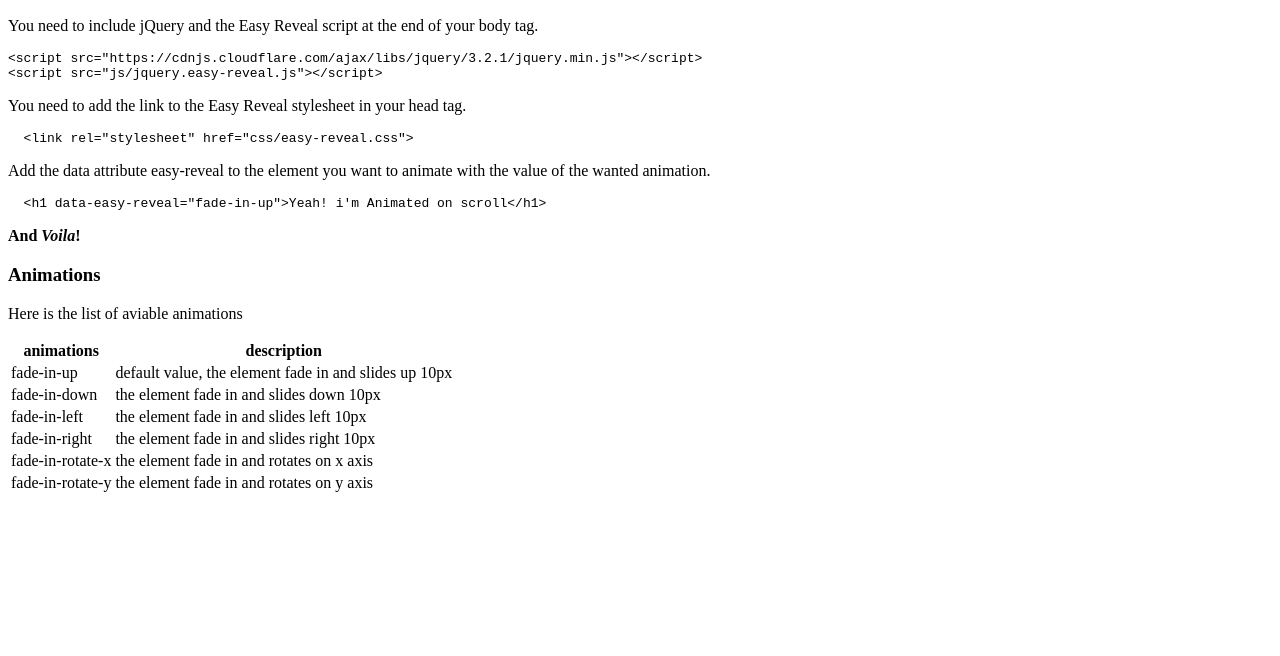
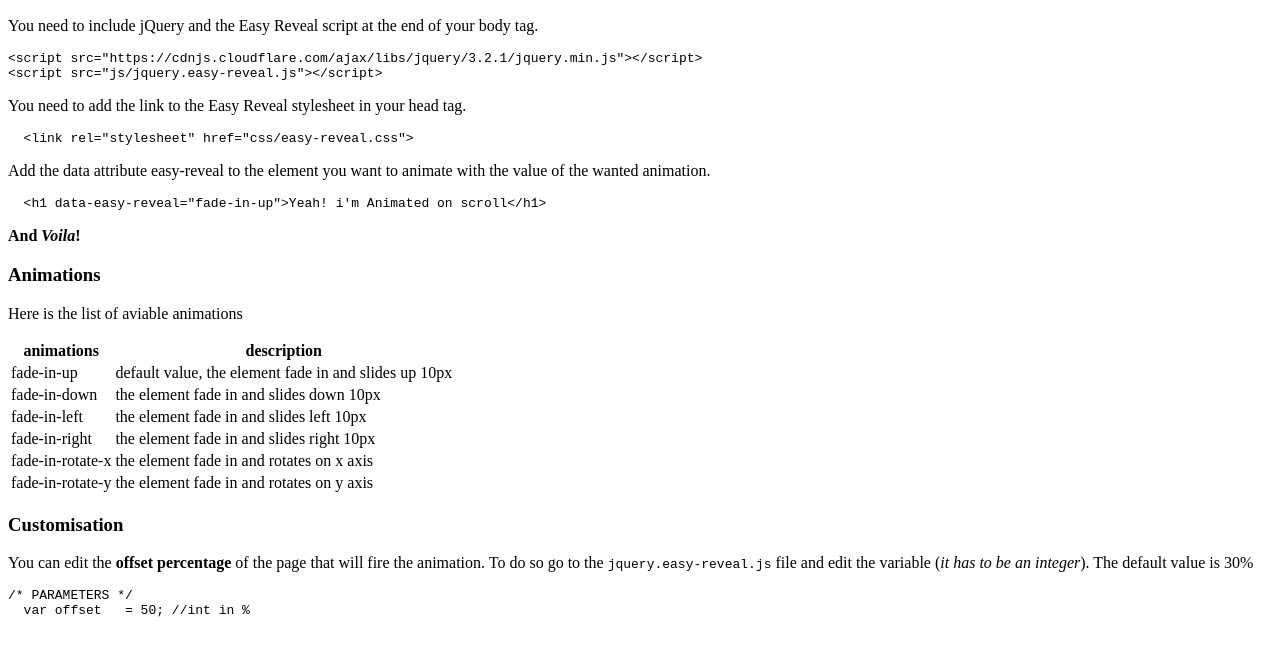
Before and after one commit to iStuffs/easy-reveal, a plain HTML site: page README.html in a window 1280 px wide. Shown: the part 96-752 px from the top of the page. Drawn offline with Linux system fonts and the light colour scheme.

Commit message:
update readme

```diff
--- a/README.html
+++ b/README.html
@@ -53,6 +53,13 @@
 </tr>
 </tbody>
 </table>
+<h3 id="customisation">Customisation</h3>
+<p>You can edit the <strong>offset percentage</strong> of the page that will fire the animation.
+To do so go to the <code>jquery.easy-reveal.js</code> file and edit the variable (<em>it has to be an integer</em>).
+The default value is 30%</p>
+<pre><code class="lang-js">/* PARAMETERS */
+  var offset   = 50; //int in %
+</code></pre>
 
       </body>
     </html>
--- a/js/jquery.easy-reveal.js
+++ b/js/jquery.easy-reveal.js
@@ -23,6 +23,8 @@ function reveal(){
     var targetTop    = $(this).offset().top;
     var windowScroll = $(window).scrollTop();
     var animation    = $(this).data('easy-reveal');
+    //default animation
+    if (!animation) { animation = 'fade-in-up'; }
 
     // lunch animation if scroll is further the target + offset  OR at the end of the page
     if ( targetTop < ( windowScroll + offsetHeight) || (windowScroll + windowHeight) == docHeight) {
```
Also changed, not shown: index.html (+1 -1 lines), 1 other file.
